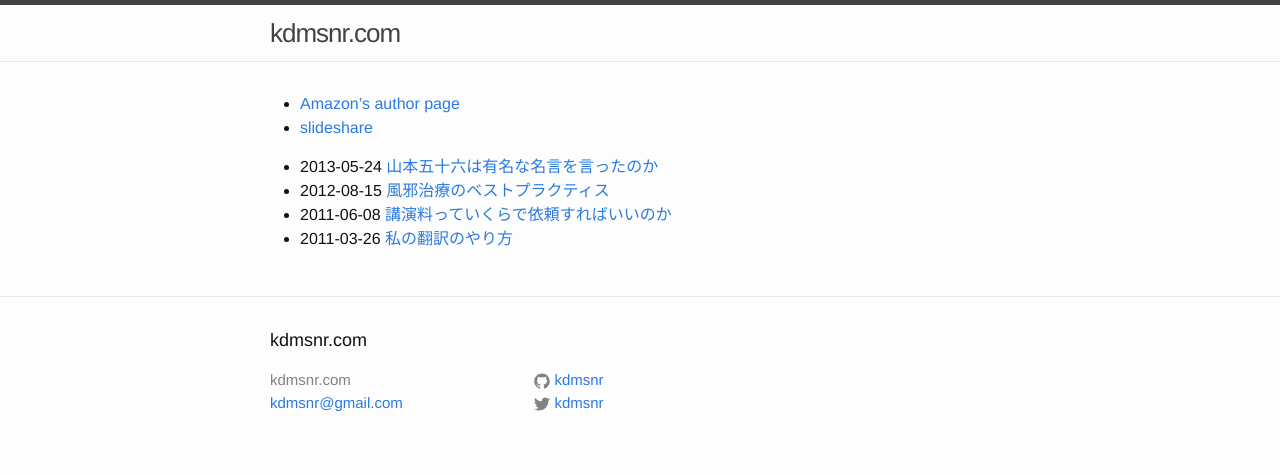
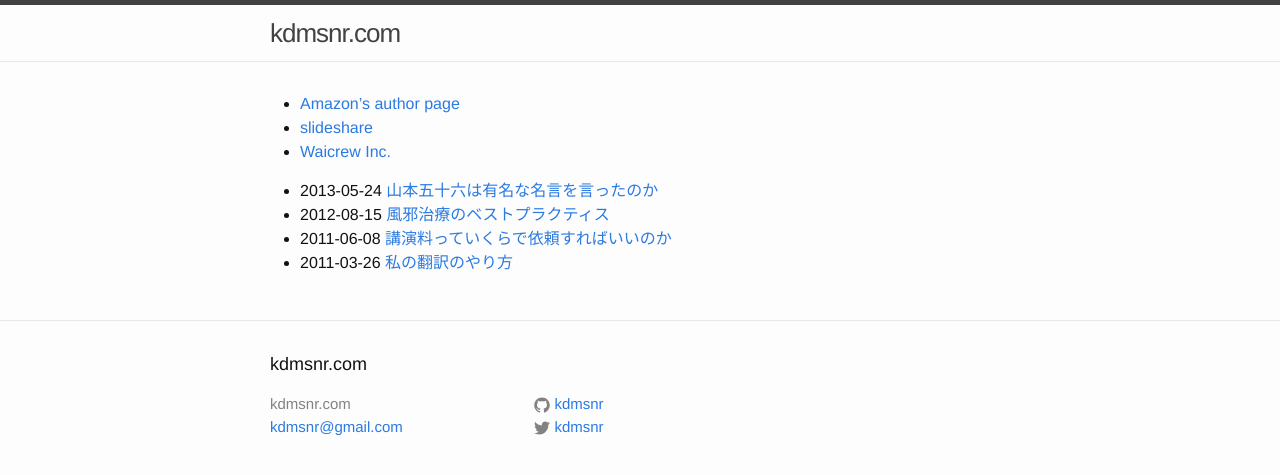
Before and after one commit to kdmsnr/kdmsnr.github.io, a Jekyll site: the page built from index.md, in a window 1280 px wide. Shown: the top 475 px of the page. Built offline with Jekyll 4.4.1, drawn with Linux system fonts in a browser that asks for light colours; Markdown is read by kramdown in place of the engine named in the settings.

Commit message:
Add waicrew link

```diff
--- a/index.md
+++ b/index.md
@@ -4,6 +4,7 @@ layout: default
 
 * [Amazon's author page](http://www.amazon.co.jp/-/e/B00429JIAI)
 * [slideshare](http://www.slideshare.net/kdmsnr)
+* [Waicrew Inc.](http://www.waicrew.com)
 
 <ul>
   {% for post in site.posts %}
```
